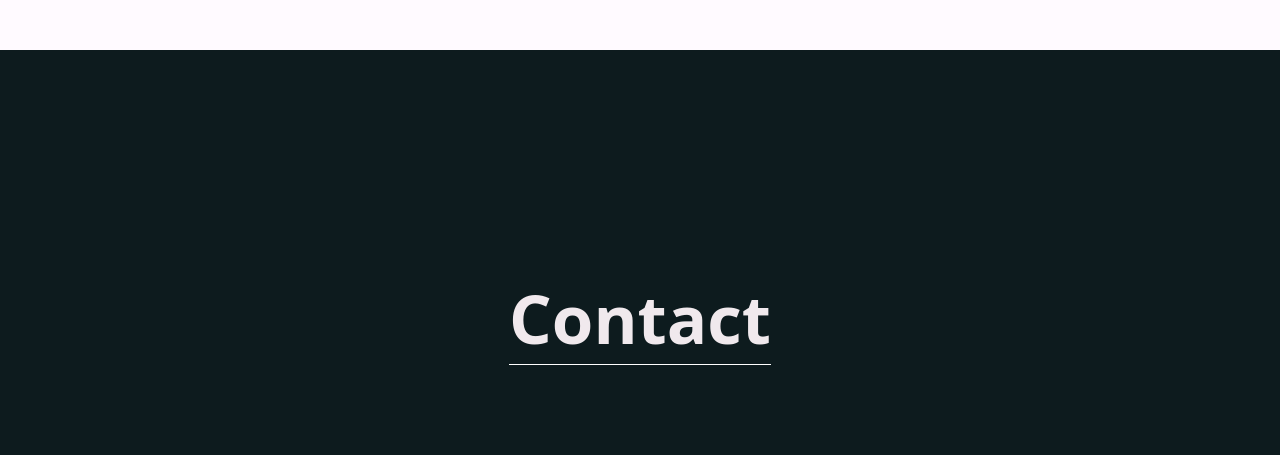
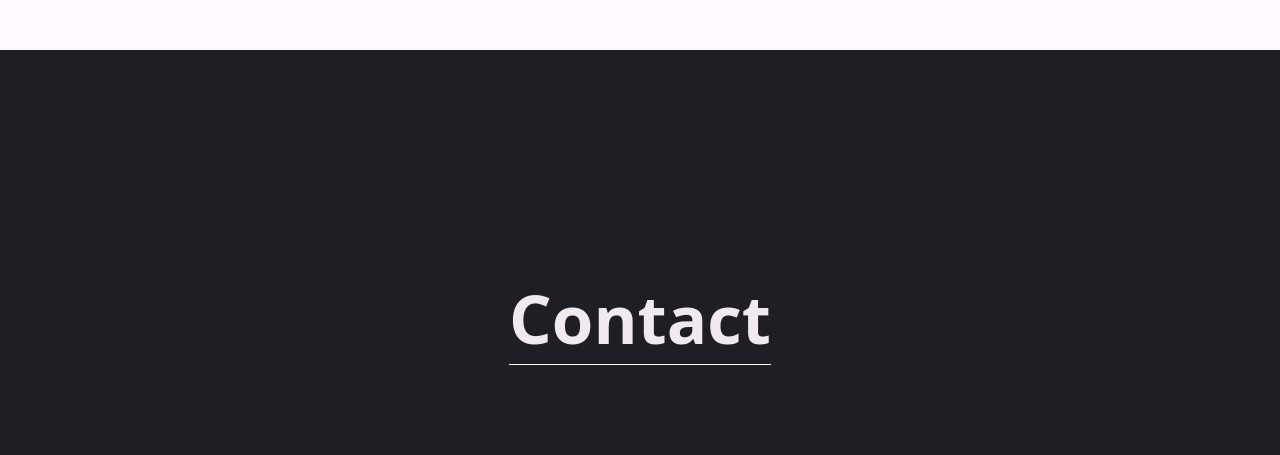
Before and after one commit to ThiagoOpaula/Portfolio, a plain HTML site: page index.html in a window 1280 px wide. Shown: the part 1805-2260 px from the top of the page. Drawn offline with Linux system fonts and the light colour scheme.

Commit message:
Update style.css

```diff
--- a/style.css
+++ b/style.css
@@ -119,7 +119,7 @@ a.profile-tile {
   align-items: center;
   width: 100%;
   height: 100vh;
-  background-color: rgba(13, 27, 30, 1);
+  background-color: rgba(30, 30, 36, 1);
   color: rgba(240, 233, 237, 1);
 }
 
```
